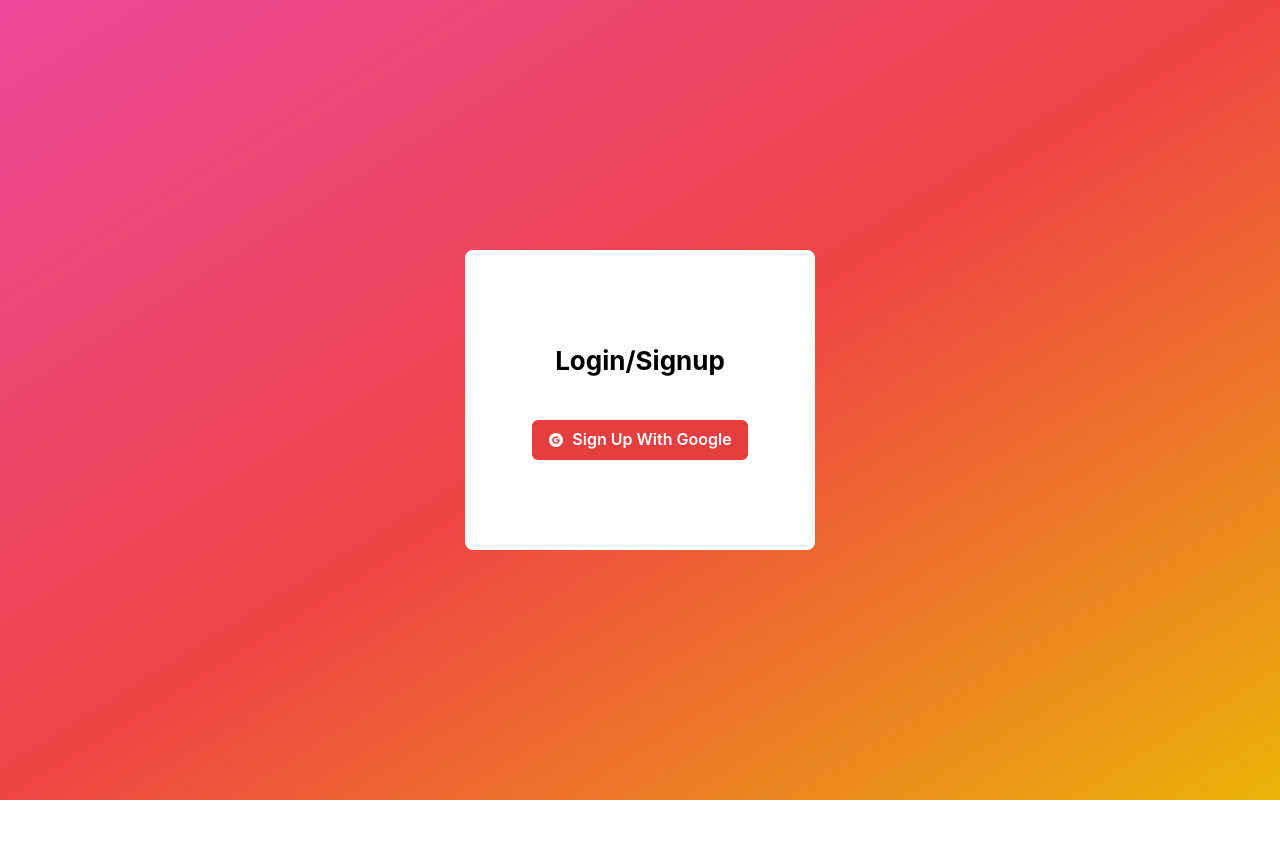
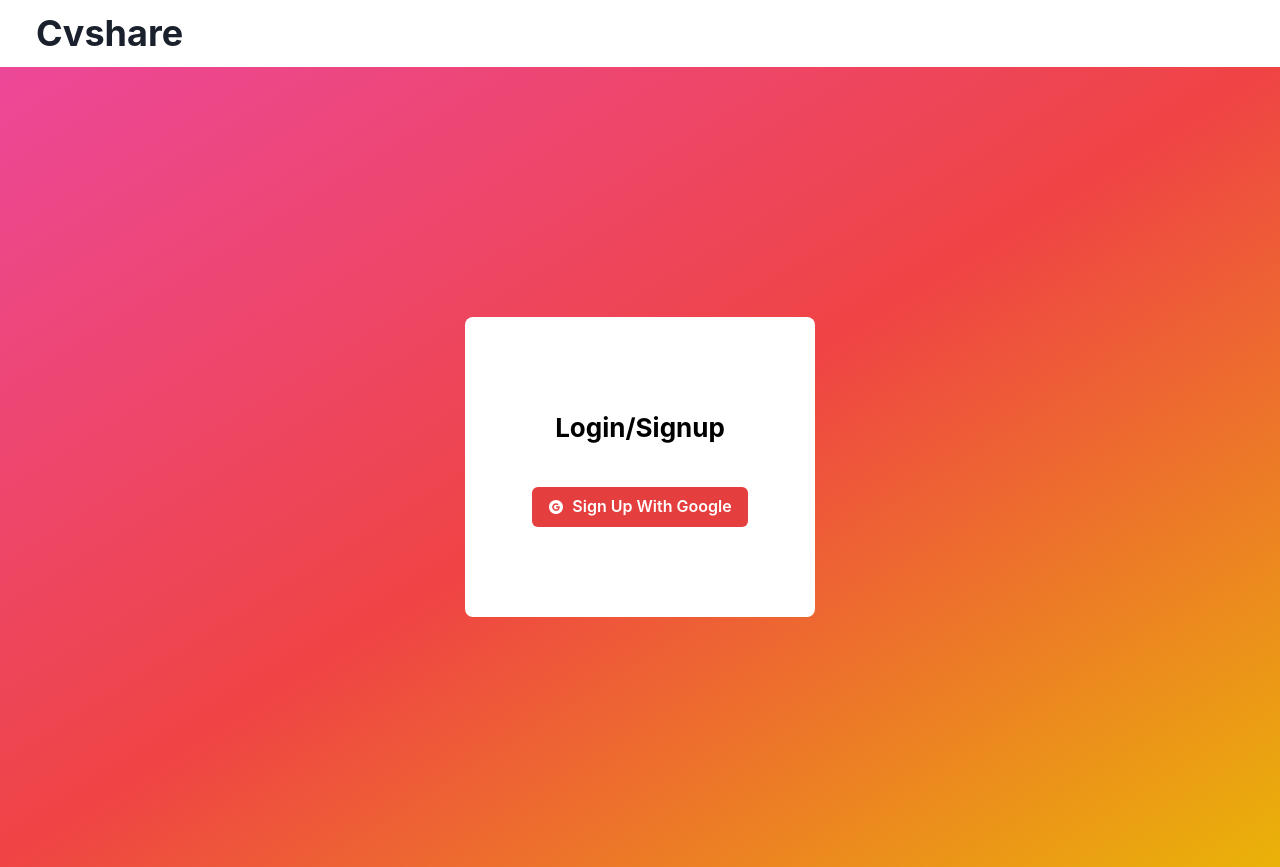
Before and after one commit to sreehari2003/cvshare.io, a Next.js app in the folder frontend/: page /auth in a window 1280 px wide. Before the commit the page ends 800 px from the top, so only its background shows below. Built offline with nearby package versions, Linux system fonts and the light colour scheme; no server answers.

Commit message:
feat: added protected routing

```diff
--- a/frontend/api/index.tsx
+++ b/frontend/api/index.tsx
@@ -1,9 +1,8 @@
 import Axios from "axios";
 
-
-const BASE = "http://localhost:3001/"
-// POST REQ WITH BEARER TOKEN
-export const VERIFYJWT = BASE + "auth/jwt";
+const BASE = "http://localhost:3001/";
+// GET REQ WITH BEARER TOKEN
+export const VERIFYJWT = BASE + "auth/me";
 
 // POST request
 export const CREATEUSER = BASE + "auth/users";
@@ -16,16 +15,14 @@ export const COMPANY = BASE + "auth/users/company";
 // PATCH REQUEST
 export const USERNAME = BASE + "auth/users/username";
 
-
-
 let urls = {
-    test: `http://localhost:3001/`,
-    development: 'http://localhost:3001/',
-}
+  test: `http://localhost:3001/`,
+  development: "http://localhost:3001/",
+};
 export const api = Axios.create({
-    baseURL: urls.development,
-    headers: {
-        'Accept': 'application/json',
-        'Content-Type': 'application/json'
-    }
+  baseURL: urls.development,
+  headers: {
+    Accept: "application/json",
+    "Content-Type": "application/json",
+  },
 });
--- a/frontend/components/Navbar/MainNav.tsx
+++ b/frontend/components/Navbar/MainNav.tsx
@@ -1,13 +1,25 @@
-import React from 'react'
-
+import { Box, Button, Heading } from "@chakra-ui/react";
+import React, { useContext } from "react";
+import AuthContext from "../../context/Auth";
 
 const MainNav: React.FC = () => {
-    return (
-        <div>
+  const { logOut, isLoggedIn } = useContext(AuthContext);
+  return (
+    <Box
+      py={3}
+      px={9}
+      display="flex"
+      alignItems="center"
+      justifyContent="space-between"
+    >
+      <Heading>Cvshare</Heading>
+      {isLoggedIn && (
+        <Button colorScheme="red" variant="solid" onClick={logOut}>
+          Logout
+        </Button>
+      )}
+    </Box>
+  );
+};
 
-            <h1>CvShare.io</h1>
-        </div>
-    )
-}
-
-export default MainNav
+export default MainNav;
--- a/frontend/context/Auth.tsx
+++ b/frontend/context/Auth.tsx
@@ -23,14 +23,13 @@ interface Child {
 
 export const AuthContextProvider = ({ children }: Child) => {
   const [isLoggedIn, setLogIn] = useState<boolean>(false);
-  const [isLoading, setLoading] = useState<boolean>(false);
+  const [isLoading, setLoading] = useState<boolean>(true);
   const [user, setUser] = useState<any>(null);
 
   useEffect(() => {
     async function loadUserFromCookies() {
       const token = Cookies.get("jwtID");
       if (token) {
-        setLoading(true);
         api.defaults.headers.common["authorization"] = `Bearer ${token}`;
         const { data: user } = await api.get("auth/me");
         if (user) {
@@ -48,6 +47,7 @@ export const AuthContextProvider = ({ children }: Child) => {
     Cookies.remove("jwtID");
     window.location.reload();
   };
+
   const logInHandler = (user: any) => {
     setLogIn(true);
     setUser(user);
--- a/frontend/firebase/config.ts
+++ b/frontend/firebase/config.ts
@@ -12,6 +12,5 @@ const firebaseConfig = {
   measurementId: process.env.NEXT_PUBLIC_MEASUREID,
 };
 // Initialize Firebase
-console.log(firebaseConfig);
 const app = initializeApp(firebaseConfig);
 export const auth = getAuth(app);
--- /dev/null
+++ b/frontend/layout/Protected.tsx
@@ -0,0 +1,23 @@
+import React, { useContext, useEffect } from "react";
+import AuthContext from "../context/Auth";
+import Loading from "../components/Loader";
+import { useRouter } from "next/router";
+interface Child {
+  children: React.ReactNode;
+}
+
+const Protected = ({ children }: Child) => {
+  const { isLoading, isLoggedIn } = useContext(AuthContext);
+  const router = useRouter();
+  useEffect(() => {
+    if (!isLoggedIn && !isLoading) {
+      router.replace("/auth");
+    }
+  }, [isLoading]);
+  if (isLoading) {
+    return <Loading />;
+  }
+  return <>{children}</>;
+};
+
+export default Protected;
--- a/frontend/pages/auth/index.tsx
+++ b/frontend/pages/auth/index.tsx
@@ -7,18 +7,18 @@ import { AiFillGoogleCircle } from "react-icons/ai";
 import AuthContext from "../../context/Auth";
 import { CREATEUSER } from "../../api";
 import axios from "axios";
-import Cookie from "js-cookie";
 import Head from "next/head";
+import MainNav from "../../components/Navbar/MainNav";
 
 const Index = () => {
-  const { logInHandler } = useContext(AuthContext);
+  const { logInHandler, isLoggedIn } = useContext(AuthContext);
   // fall back based on auth state
   const { colorMode, toggleColorMode } = useColorMode();
   useEffect(() => {
-    if (Cookie.get("jwtID")) {
+    if (isLoggedIn) {
       router.back();
     }
-  }, [Cookie.get("jwtID")]);
+  }, [isLoggedIn]);
 
   useEffect(() => {
     if (colorMode === "light") {
@@ -80,8 +80,10 @@ const Index = () => {
   };
 
   return (
+    <>
+      <MainNav />
       <div
-      className={`h-screen ${background}  flex justify-center items-center flex-col `}
+        className={`h-screen ${background}  flex justify-center items-center flex-col`}
       >
         <div className="h-[300px] bg-white flex justify-center items-center flex-col w-[350px] rounded-lg">
           <h1
@@ -104,6 +106,7 @@ const Index = () => {
           <meta name="description" content="user authorization" />
         </Head>
       </div>
+    </>
   );
 };
 
--- a/frontend/pages/index.tsx
+++ b/frontend/pages/index.tsx
@@ -1,14 +1,18 @@
 import React from "react";
 import Head from "next/head";
+import Protected from "../layout/Protected";
+import MainNav from "../components/Navbar/MainNav";
 
 const Index = () => {
-  // check auth functio
   return (
     <>
-      <Head>
-        <meta name="description" content="A website to show your cv" />
-      </Head>
-      <h1>hello</h1>
+      <Protected>
+        <MainNav />
+        <Head>
+          <meta name="description" content="A website to show your cv" />
+        </Head>
+        <h1>hello</h1>
+      </Protected>
     </>
   );
 };
```
Lines whose indentation alone changed are shown as unchanged.
